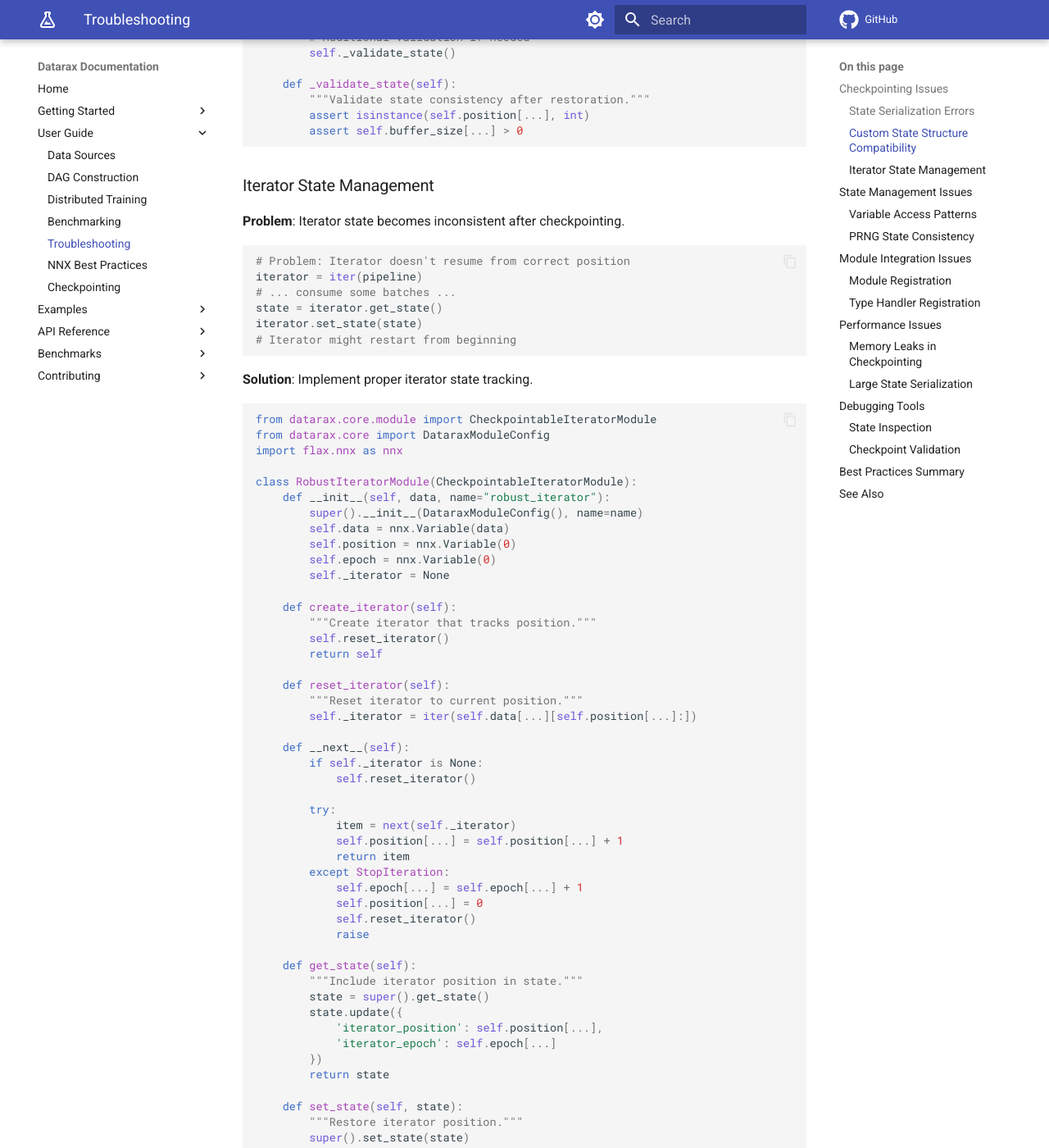
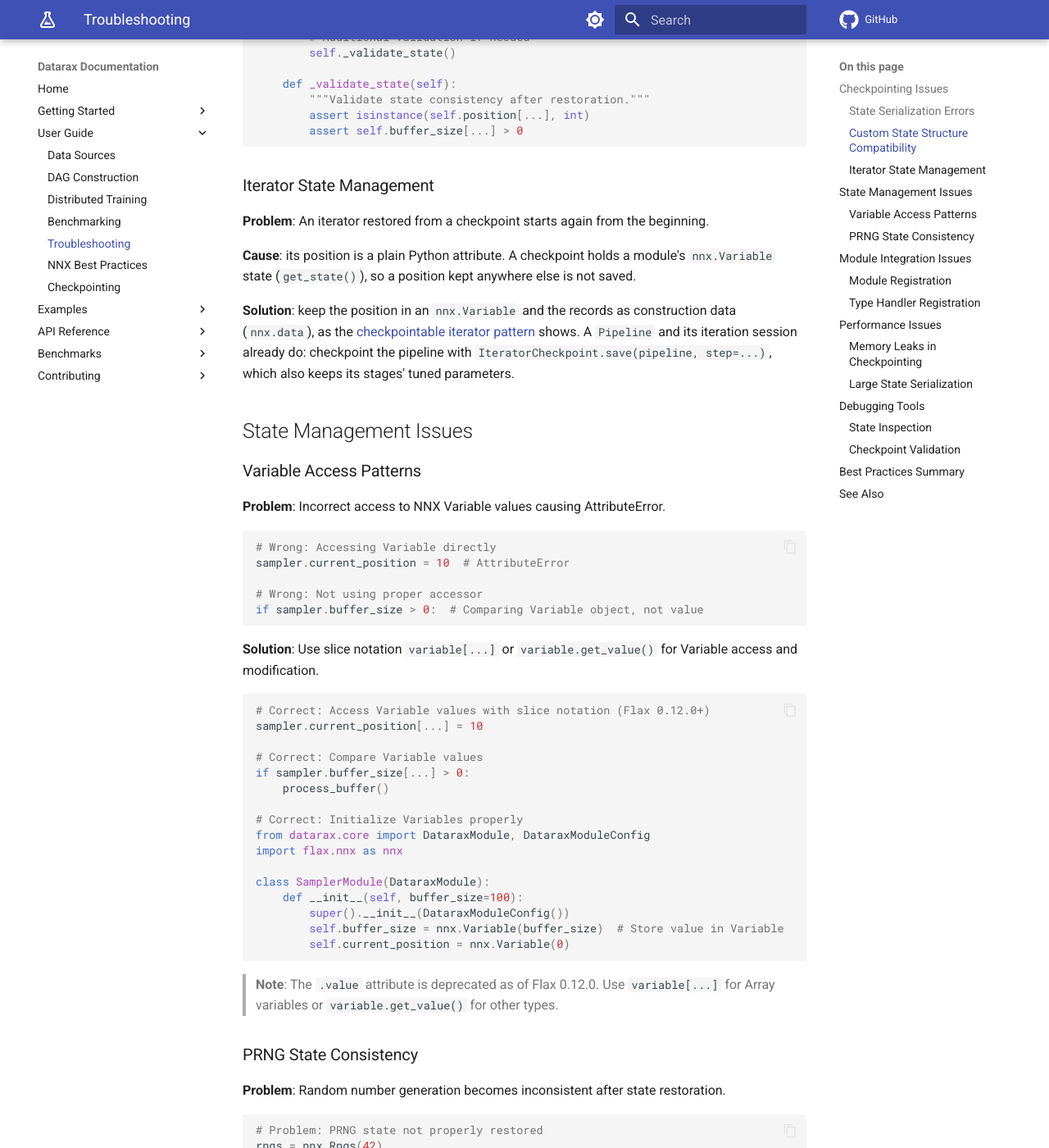
Before and after one commit to avitai/datarax, an MkDocs documentation site: the page built from docs/user_guide/troubleshooting_guide.md, in a window 1280 px wide and 1400 px high, scrolled down 1864 px. Shown: the whole window at 82% size. Built offline with MkDocs 1.6.1 and Material for MkDocs 9.7.7, drawn with Linux system fonts in a browser that asks for light colours; comment, search, counter and statistics services are not loaded; some of the changed text lies outside the part shown.

Commit message:
refactor(core): remove CheckpointableIteratorModule, superseded by DataSourceModule
It was created as the base of data sources that iterate, while sources were
iterators (its one subclass, DataStream, is long gone). DataSourceModule, also
a checkpointable DataraxModule with __iter__/__next__/__len__ and pipeline
access, took that role; nothing subclassed the class but its own test. What it
added worked against a checkpoint: four nullable fields, one (current) holding
a data item, one (idx) duplicating position, and a reset to None.

The checkpointing guide's example of it raised TypeError as written (no
config); it now shows a DataSourceModule that keeps its records as construction
data and its position as an nnx.Variable, saved, restored and resumed, and a
test holds that pattern. The troubleshooting entry named a session that
already resumes as the problem and stored the data in a Variable as the fix; it
now names the cause, a position outside nnx.Variable state. The
CheckpointableIterator protocol is unchanged.

````diff
--- a/docs/user_guide/troubleshooting_guide.md
+++ b/docs/user_guide/troubleshooting_guide.md
@@ -97,74 +97,15 @@ class CompatibleModule(DataraxModule):
 
 ### Iterator State Management
 
-**Problem**: Iterator state becomes inconsistent after checkpointing.
+**Problem**: An iterator restored from a checkpoint starts again from the beginning.
 
-```python
-# Problem: Iterator doesn't resume from correct position
-iterator = iter(pipeline)
-# ... consume some batches ...
-state = iterator.get_state()
-iterator.set_state(state)
-# Iterator might restart from beginning
-```
+**Cause**: its position is a plain Python attribute. A checkpoint holds a module's
+`nnx.Variable` state (`get_state()`), so a position kept anywhere else is not saved.
 
-**Solution**: Implement proper iterator state tracking.
-
-```python
-from datarax.core.module import CheckpointableIteratorModule
-from datarax.core import DataraxModuleConfig
-import flax.nnx as nnx
-
-class RobustIteratorModule(CheckpointableIteratorModule):
-    def __init__(self, data, name="robust_iterator"):
-        super().__init__(DataraxModuleConfig(), name=name)
-        self.data = nnx.Variable(data)
-        self.position = nnx.Variable(0)
-        self.epoch = nnx.Variable(0)
-        self._iterator = None
-
-    def create_iterator(self):
-        """Create iterator that tracks position."""
-        self.reset_iterator()
-        return self
-
-    def reset_iterator(self):
-        """Reset iterator to current position."""
-        self._iterator = iter(self.data[...][self.position[...]:])
-
-    def __next__(self):
-        if self._iterator is None:
-            self.reset_iterator()
-
-        try:
-            item = next(self._iterator)
-            self.position[...] = self.position[...] + 1
-            return item
-        except StopIteration:
-            self.epoch[...] = self.epoch[...] + 1
-            self.position[...] = 0
-            self.reset_iterator()
-            raise
-
-    def get_state(self):
-        """Include iterator position in state."""
-        state = super().get_state()
-        state.update({
-            'iterator_position': self.position[...],
-            'iterator_epoch': self.epoch[...]
-        })
-        return state
-
-    def set_state(self, state):
-        """Restore iterator position."""
-        super().set_state(state)
-        if 'iterator_position' in state:
-            self.position[...] = state['iterator_position']
-        if 'iterator_epoch' in state:
-            self.epoch[...] = state['iterator_epoch']
-        # Reset iterator to correct position
-        self.reset_iterator()
-```
+**Solution**: keep the position in an `nnx.Variable` and the records as construction data
+(`nnx.data`), as the [checkpointable iterator pattern](checkpointing_guide.md#checkpointable-iterator-pattern)
+shows. A `Pipeline` and its iteration session already do: checkpoint the pipeline with
+`IteratorCheckpoint.save(pipeline, step=...)`, which also keeps its stages' tuned parameters.
 
 ## State Management Issues
 
````
Also changed, not shown: CHANGELOG.md (+7 -0 lines), docs/user_guide/checkpointing_guide.md (+42 -23 lines), 2 other files.
